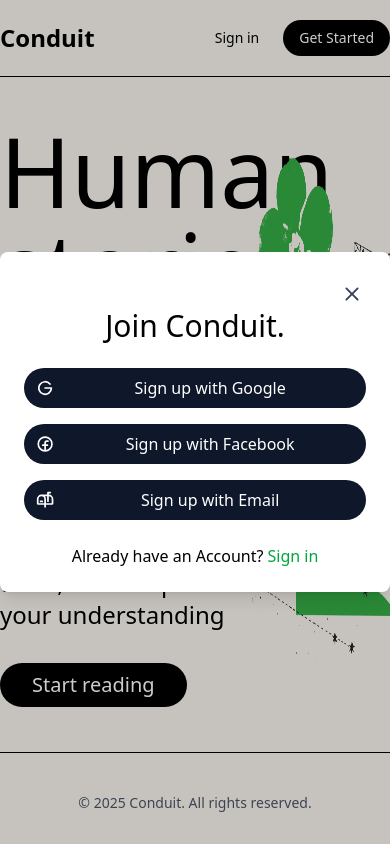
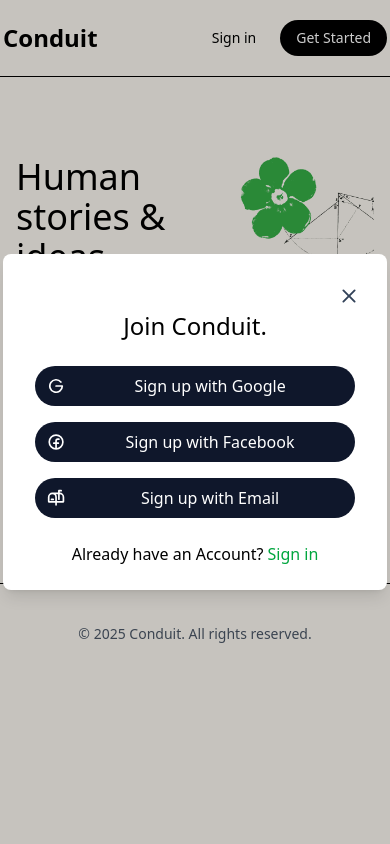
Before and after one commit to rizkythegreat/conduit, a React (Vite) app: page / in a window 390 px wide. Both pictures are taken after a click on the button "Get Started". Built offline with nearby package versions, Linux system fonts and the light colour scheme.

Commit message:
feat: add responsive

```diff
--- a/src/components/molecules/DialogRegister.jsx
+++ b/src/components/molecules/DialogRegister.jsx
@@ -24,10 +24,13 @@
   return (
     <>
       <div className="fixed inset-0 z-50 flex items-center justify-center bg-black/20">
-        <div className={`bg-white rounded-lg shadow-lg p-6 w-full max-w-xl transform ${animation}`}>
-          <h2 className="text-3xl flex items-center justify-center mb-4 mt-8">Join Conduit.</h2>
+        <div
+          className={`bg-white rounded-lg shadow-lg p-6 w-full max-w-sm sm:max-w-xl transform ${animation}`}>
+          <h2 className="xl:text-3xl text-2xl flex items-center justify-center mb-4 mt-8">
+            Join Conduit.
+          </h2>
           {signUpWith?.map((item, index) => (
-            <Box key={index} className="max-w-sm flex flex-col mx-auto">
+            <Box key={index} className="xl:max-w-sm max-w-xs flex flex-col mx-auto">
               <button className="py-2 transition-btn flex items-center text-white my-2 bg-slate-900 hover:bg-slate-700 rounded-full">
                 <item.icon className="w-5 h-5 ml-3" weight="bold" />
                 <p className="w-full font-thin">{item.text}</p>
--- a/src/components/templates/Hero.jsx
+++ b/src/components/templates/Hero.jsx
@@ -6,24 +6,26 @@
   const { handleOpenModalRegister } = useContext(AuthContext);
   return (
     <>
-      <Box className="flex justify-end mx-auto h-[80vh]">
-        <Box className="w-8/13 flex flex-col justify-center">
+      <Box className="flex justify-end sm:mx-auto xl:h-[80vh] h-[60vh] mx-4">
+        <Box className="w-8/13 flex flex-col xl:justify-center xl:mt-0 mt-20 justify-start">
           <Box className={'flex flex-col gap-y-3 mb-8'}>
-            <h1 className="text-8xl">
+            <h1 className="xl:text-8xl text-4xl">
               Human <br /> stories & ideas
             </h1>
-            <p className="text-2xl mt-4">A place to read, write, and deepen your understanding</p>
+            <p className="xl:text-2xl text-xl mt-4">
+              A place to read, write, and deepen your understanding
+            </p>
           </Box>
           <Box>
             <button
               onClick={() => handleOpenModalRegister()}
-              className="px-8 py-2 text-xl rounded-full hover:bg-gray-800 transition-btn bg-black text-white">
+              className="px-8 py-2 xl:text-xl rounded-full hover:bg-gray-800 transition-btn bg-black text-white">
               Start reading
             </button>
           </Box>
         </Box>
         <Box className="flex justify-end mt-20">
-          <img className="max-h-[85%] w-auto" src="/medium-image.webp" alt="hero" />
+          <img className="xl:max-h-[85%] max-h-[50%] w-auto" src="/medium-image.webp" alt="hero" />
         </Box>
       </Box>
     </>
--- a/src/layouts/Header.jsx
+++ b/src/layouts/Header.jsx
@@ -20,7 +20,7 @@
   }, []);
   return (
     <>
-      <Box className={'w-full bg-transparent max-w-7xl mx-auto my-5'}>
+      <Box className={'w-full bg-transparent xl:max-w-7xl md:max-w-xl max-w-sm mx-auto my-5'}>
         <Box className={'flex justify-between items-center'}>
           <h1 className={'text-2xl font-bold'}>Conduit</h1>
           <Box className={'flex space-x-4'}>
```
